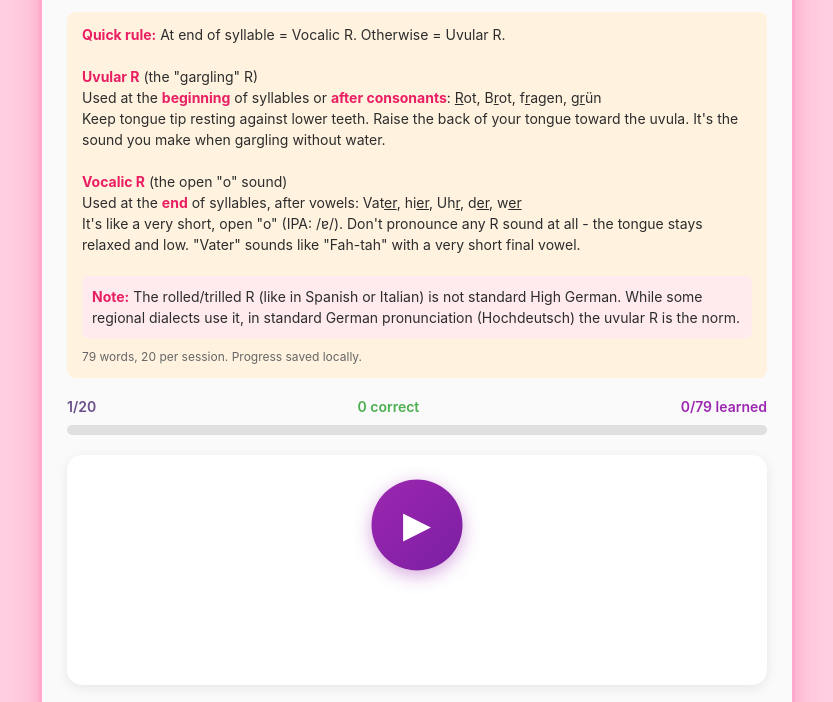
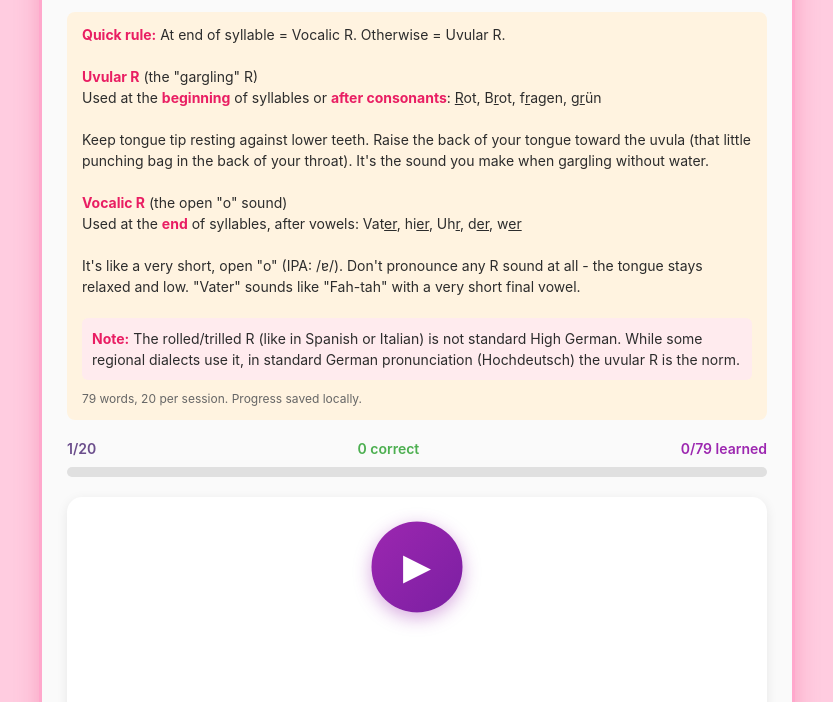
Before and after one commit to smarterGerman/german-trainers, a plain HTML site: page r-sounds-trainer.html in a window 1280 px wide. Both pictures are taken after a click on the button "Info". Shown: the part 75-777 px from the top of the page, without its empty margins (223-1056 px from the left). Drawn offline with Linux system fonts and the light colour scheme.

Commit message:
Add empty lines and uvula explanation in r-sounds info

```diff
--- a/r-sounds-trainer.html
+++ b/r-sounds-trainer.html
@@ -359,11 +359,11 @@
       <strong>Quick rule:</strong> At end of syllable = Vocalic R. Otherwise = Uvular R.
       <br><br>
       <strong>Uvular R</strong> (the "gargling" R)<br>
-      Used at the <strong>beginning</strong> of syllables or <strong>after consonants</strong>: <u>R</u>ot, B<u>r</u>ot, f<u>r</u>agen, g<u>r</u>ün<br>
-      Keep tongue tip resting against lower teeth. Raise the back of your tongue toward the uvula. It's the sound you make when gargling without water.
+      Used at the <strong>beginning</strong> of syllables or <strong>after consonants</strong>: <u>R</u>ot, B<u>r</u>ot, f<u>r</u>agen, g<u>r</u>ün<br><br>
+      Keep tongue tip resting against lower teeth. Raise the back of your tongue toward the uvula (that little punching bag in the back of your throat). It's the sound you make when gargling without water.
       <br><br>
       <strong>Vocalic R</strong> (the open "o" sound)<br>
-      Used at the <strong>end</strong> of syllables, after vowels: Vat<u>er</u>, hi<u>er</u>, Uh<u>r</u>, d<u>er</u>, w<u>er</u><br>
+      Used at the <strong>end</strong> of syllables, after vowels: Vat<u>er</u>, hi<u>er</u>, Uh<u>r</u>, d<u>er</u>, w<u>er</u><br><br>
       It's like a very short, open "o" (IPA: /ɐ/). Don't pronounce any R sound at all - the tongue stays relaxed and low. "Vater" sounds like "Fah-tah" with a very short final vowel.
       <br><br>
       <div style="background: #FFEBEE; padding: 10px; border-radius: 6px;">
```
